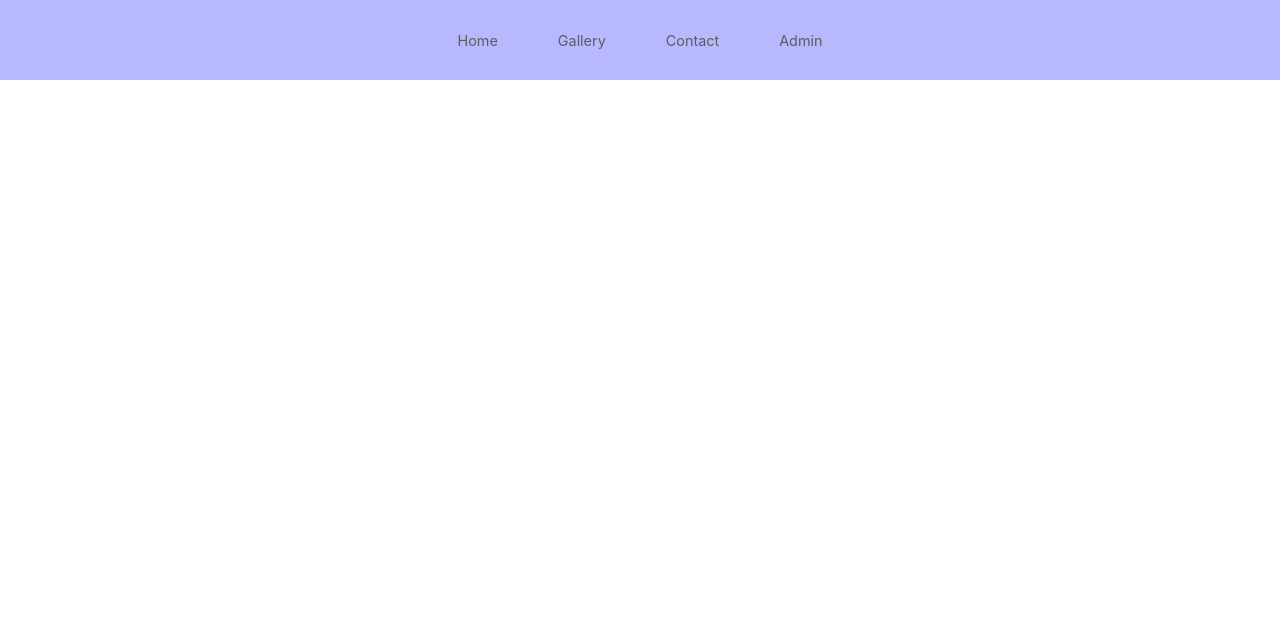
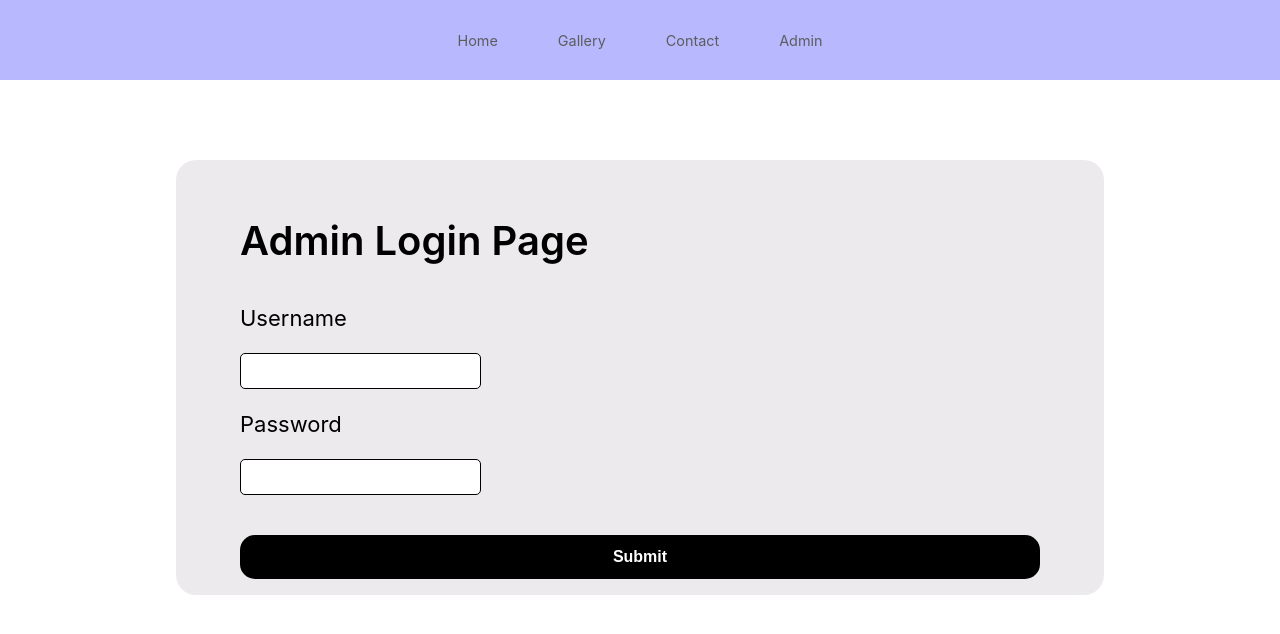
Before and after one commit to AndrewI26/Roblox-gallery, a PHP site: page /admin.php in a window 1280 px wide. Shown: the top 634 px of the page. Run offline with PHP 8.4, Linux system fonts and the light colour scheme; some web fonts are replaced.

Commit message:
added login page

```diff
--- a/admin.php
+++ b/admin.php
@@ -20,6 +20,14 @@
             <li class="nav-item"><a href="admin.php">Admin</a></li>
         </ul>
     </nav>
+    <form class="login" action="edit.php" method="GET">
+        <p class="login-title">Admin Login Page</p>
+        <p>Username</p>
+        <input class="user" name="username" type="text" />
+        <p>Password</p>
+        <input class="pass" name="password" type="password" />
+        <input type="submit" class="login-btn" />
+    </form>
 </body>
 
 </html>
--- a/styles/admin.css
+++ b/styles/admin.css
@@ -0,0 +1,39 @@
+.login {
+    background-color: var(--bg-secondary);
+    border-radius: 20px;
+    max-width: 800px;
+    margin: auto;
+    margin-top: 5rem;
+    padding: 1rem 4rem;
+}
+.login-title {
+    font-size: 2.5rem;
+    font-weight: 600;
+}
+.login-btn {
+    color: white;
+    background-color: black;
+    width: 100%;
+    font-weight: 600;
+    font-size: 1rem;
+    padding: .8rem 0;
+    border-radius: 15px;
+    margin-top: 40px;
+    border: none;
+}
+.login-btn:hover {
+    background-color: rgb(95, 95, 95);
+}
+.user {
+    border-radius: 5px;
+    border: black solid 1px;
+    padding: .5rem 1rem;
+    font-size: 1rem;
+    color: var(--text-secondary);
+}
+.pass {
+    border-radius: 5px;
+    padding: .5rem 1rem;
+    font-size: 1rem;
+    border: black solid 1px;
+}
--- a/styles/globals.css
+++ b/styles/globals.css
@@ -2,6 +2,7 @@
     --primary: #9381FF;
     --secondary: #B8B8FF;
     --bg: #FFFFFF;
+    --bg-secondary: #ECEAED;
     --text-primary: #000000;
     --text-secondary: #5d5d5d;
 }
```
